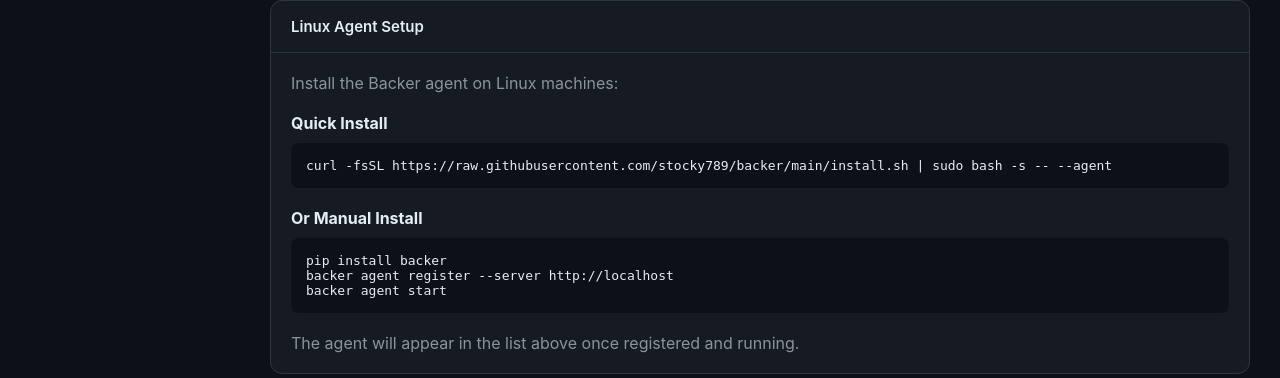
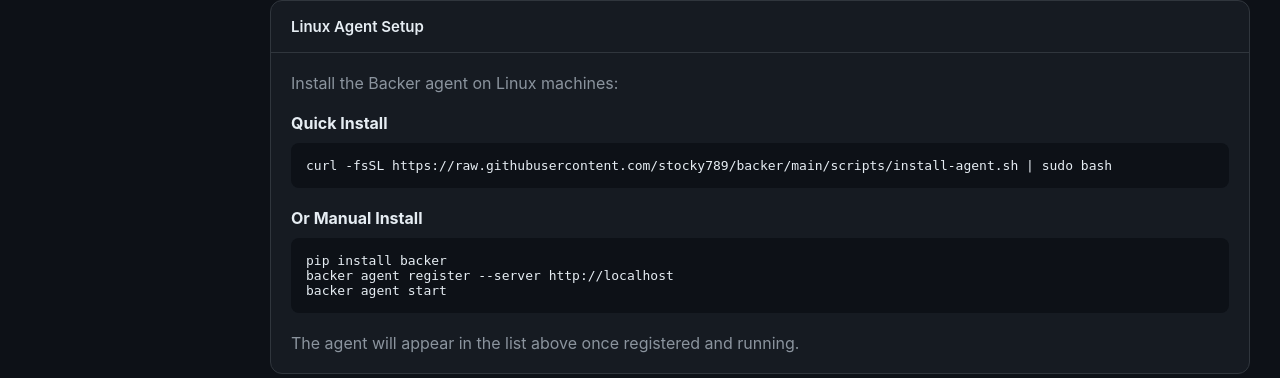
Before and after one commit to stocky789/backer, a Python web app: template src/backer/server/web/templates/agents.html in a window 1280 px wide. Shown: the part 851-1229 px from the top of the page. Run offline with Jinja, Linux system fonts and the light colour scheme; the template is opened without the code that fills it, so the values that code supplies are empty.

Commit message:
Add --branch support to install-agent.sh and update script references
install-agent.sh:
- Add --branch NAME option to install from specific branch
- Support BACKER_BRANCH env var as alternative
- Default remains 'main' for stability
- Show branch name in installer banner when not main
- Update pip install to use branch ref instead of hardcoded main

uninstall-agent.sh:
- Update example URL to use dev branch

agents.html:
- Fix install command to use correct script path (scripts/install-agent.sh)

Now dev branch installations work correctly:
  curl -fsSL .../dev/scripts/install-agent.sh | sudo bash -s -- --branch dev

```diff
--- a/src/backer/server/web/templates/agents.html
+++ b/src/backer/server/web/templates/agents.html
@@ -106,7 +106,7 @@
         </p>
 
         <h4 style="margin-bottom: 10px;">Quick Install</h4>
-        <pre>curl -fsSL https://raw.githubusercontent.com/stocky789/backer/main/install.sh | sudo bash -s -- --agent</pre>
+        <pre>curl -fsSL https://raw.githubusercontent.com/stocky789/backer/main/scripts/install-agent.sh | sudo bash</pre>
 
         <h4 style="margin-top: 20px; margin-bottom: 10px;">Or Manual Install</h4>
         <pre>pip install backer
```
Also changed, not shown: 2 other files.
